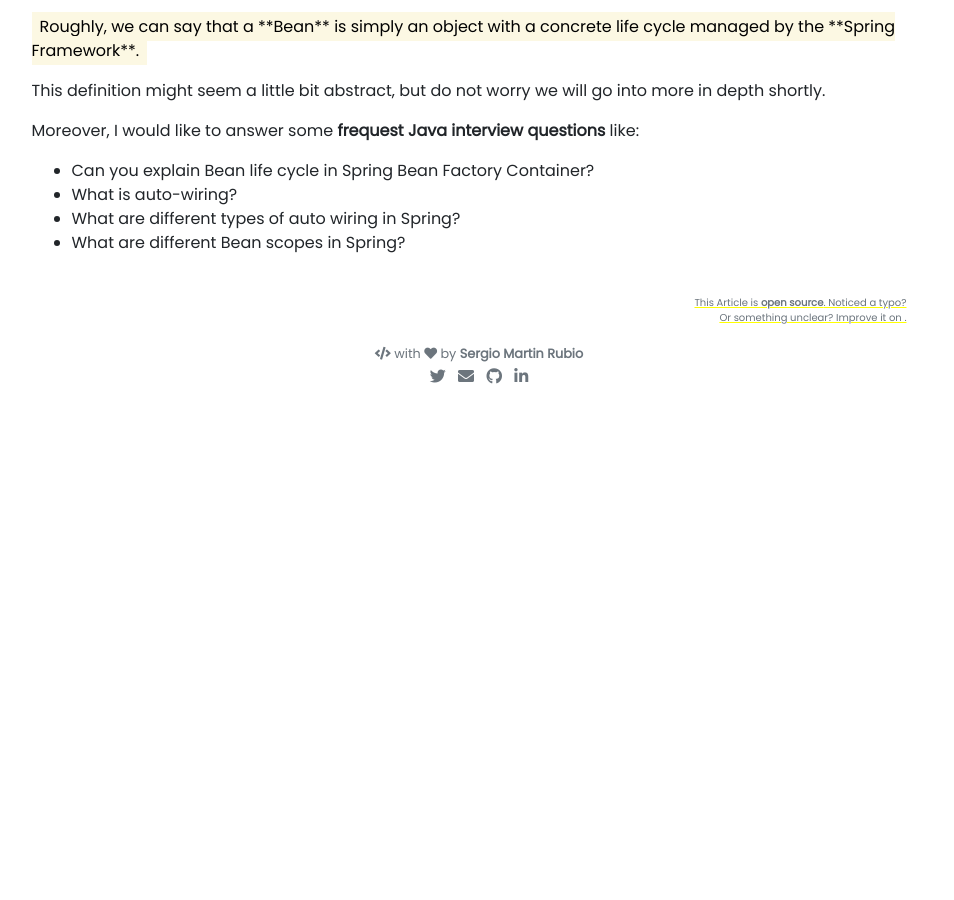
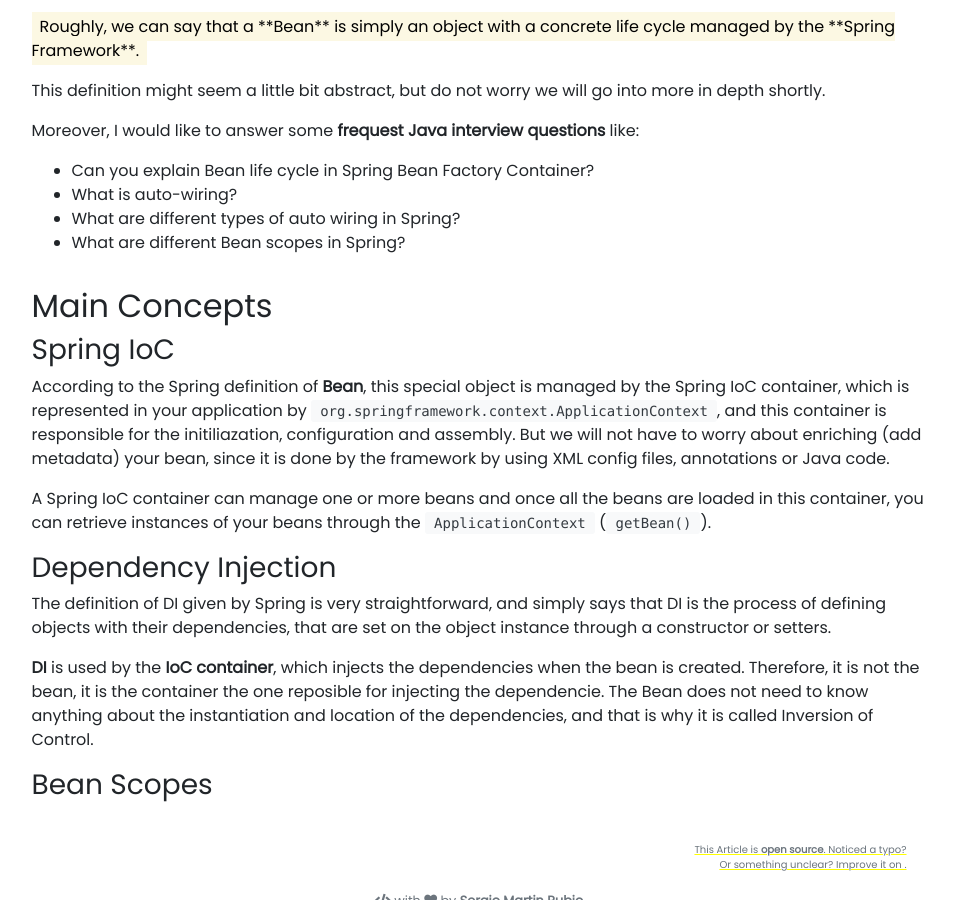
Before and after one commit to jackhman/sergio-martin-rubio-site, a Jekyll site: the page built from _posts/2019-04-15-spring-bean-lifecycle-fundamentals.md, in a window 1280 px wide and 900 px high, scrolled down 625 px. Shown: the whole window, without its empty margins (161-1115 px from the left). Built offline with Jekyll 4.4.1, drawn with Linux system fonts in a browser that asks for light colours; nearby versions of some CDN libraries; our own code applies the rules of GitHub Pages for plain Markdown files; comment, search, counter and statistics services are not loaded; before the commit the page ends 1030 px from its top, so only the background shows below that; some of the changed text lies outside the part shown.

Commit message:
update article

```diff
--- a/_posts/2019-04-15-spring-bean-lifecycle-fundamentals.md
+++ b/_posts/2019-04-15-spring-bean-lifecycle-fundamentals.md
@@ -28,3 +28,19 @@
 - What is auto-wiring?
 - What are different types of auto wiring in Spring?
 - What are different Bean scopes in Spring?
+
+## Main Concepts
+
+### Spring IoC
+
+According to the Spring definition of **Bean**, this special object is managed by the Spring IoC container, which is represented in your application by `org.springframework.context.ApplicationContext`, and this container is responsible for the initiliazation, configuration and assembly. But we will not have to worry about enriching (add metadata) your bean, since it is done by the framework by using XML config files, annotations or Java code.
+
+A Spring IoC container can manage one or more beans and once all the beans are loaded in this container, you can retrieve instances of your beans through the `ApplicationContext` (`getBean()`).
+
+### Dependency Injection
+
+The definition of DI given by Spring is very straightforward, and simply says that DI is the process of defining objects with their dependencies, that are set on the object instance through a constructor or setters.
+
+**DI** is used by the **IoC container**, which injects the dependencies when the bean is created. Therefore, it is not the bean, it is the container the one reposible for injecting the dependencie. The Bean does not need to know anything about the instantiation and location of the dependencies, and that is why it is called Inversion of Control.
+
+### Bean Scopes
```
